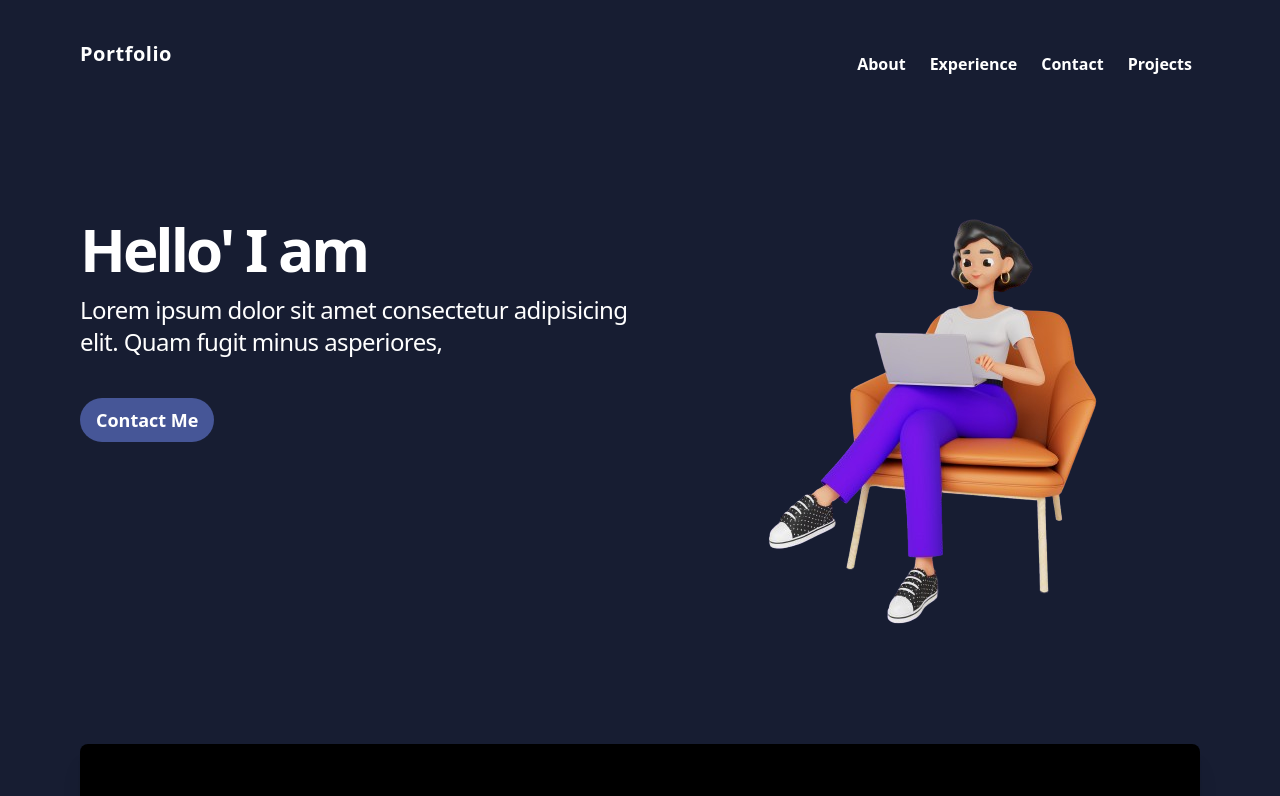
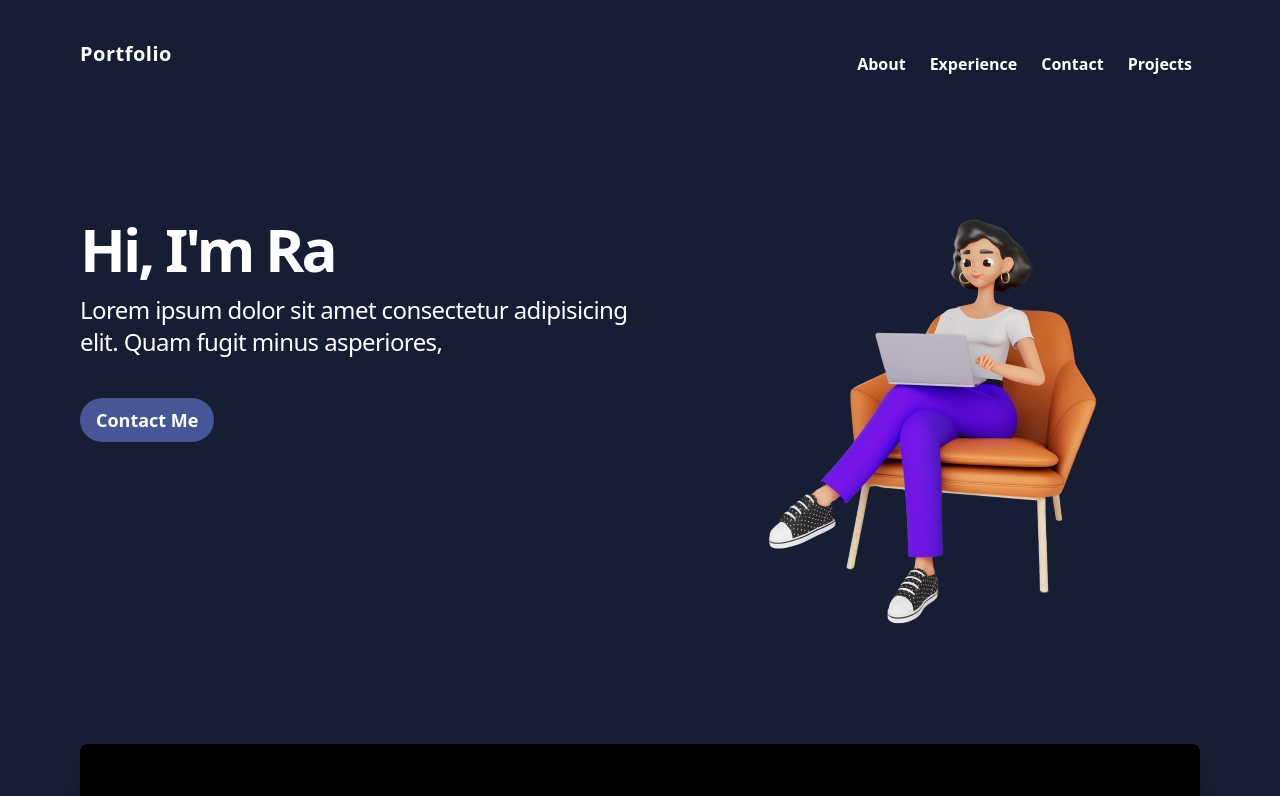
Before and after one commit to Ramees-c/portfolio, a React (Vite) app: page / in a window 1280 px wide. Shown: the top 796 px of the page. Built offline with nearby package versions, Linux system fonts and the light colour scheme.

Commit message:
text change component created

```diff
--- a/src/components/Footer/Footer.jsx
+++ b/src/components/Footer/Footer.jsx
@@ -10,7 +10,7 @@ function Footer() {
     <div id='Footer' className='flex justify-around bg-[#465697] text-white p-10 md:p-12 items-center'>
         <div>
             <h1 className='text-2xl md:text-6xl font-bold mb-2'>Contact</h1>
-            <h2>Feel Free To reach out</h2>
+            <h2 className='text-sm md:text-2xl font-normal'>Feel Free To reach out</h2>
         </div>
 
         <ul className='text-sm md:text-xl'>
--- a/src/components/Home/Home.jsx
+++ b/src/components/Home/Home.jsx
@@ -1,13 +1,14 @@
 import React from "react";
 
 import profile_photo from "../../assets/7358602-removebg-preview.png"
+import TextChange from "../TextChange/TextChange";
 
 function Home() {
   return (
     <div className="text-white flex w-full justify-between items-start p-10 md:p-20">
       <div className="md:w-2/4 md:pt-10">
         <h1 className="text-3xl md:text-6xl font-bold flex leading-normal tracking-tighter">
-          Hello' I am
+          <TextChange />
         </h1>
         <p className="text-sm md:text-2xl tracking-tight">
           Lorem ipsum dolor sit amet consectetur adipisicing elit. Quam fugit
--- /dev/null
+++ b/src/components/TextChange/TextChange.jsx
@@ -0,0 +1,35 @@
+import React, { useEffect, useState } from "react";
+
+function TextChange() {
+  const texts = ["Hi, I'm Ramees", "Hi, I'm Ramees", "Hi, I'm Ramees"];
+  const [currentText, setCurrentText] = useState("");
+  const [endValue, setEndValue] = useState(true);
+  const [isForward, setIsForward] = useState(true);
+  const [index, setIndex] = useState(0);
+
+  useEffect(() => {
+    const intervalId = setInterval(() => {
+      setCurrentText(texts[index].substring(0, endValue));
+      if (isForward) {
+        setEndValue((prev) => prev + 1);
+      } else {
+        setEndValue((prev) => prev - 1);
+      }
+
+      if (endValue > texts[index].length + 10) {
+        setIsForward(false);
+      }
+
+      if (endValue < 2.1) {
+        setIsForward(true);
+        setIndex((prev) => prev & texts.length);
+      }
+    }, 100);
+
+    return () => clearInterval(intervalId);
+  }, [endValue, isForward, index, texts]);
+
+  return <div className="transition ease duration-300">{currentText}</div>;
+}
+
+export default TextChange;
```
